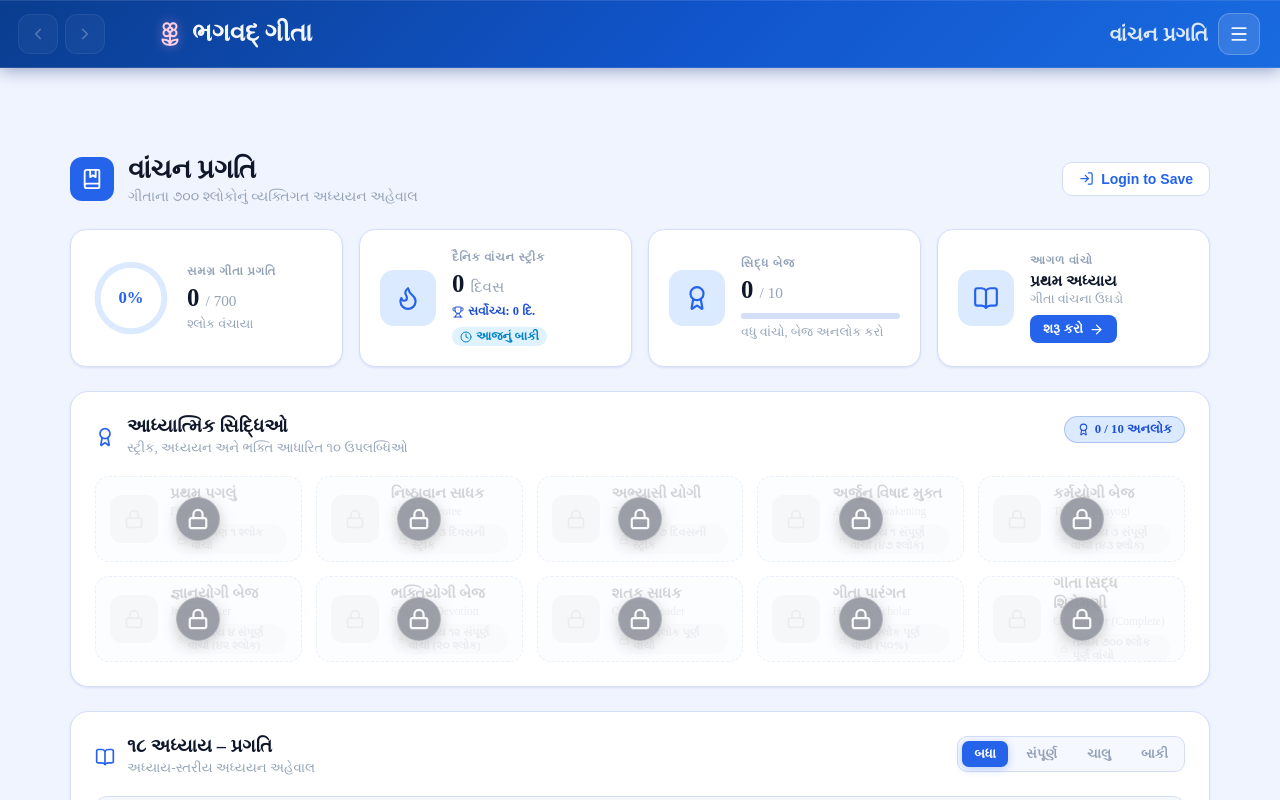
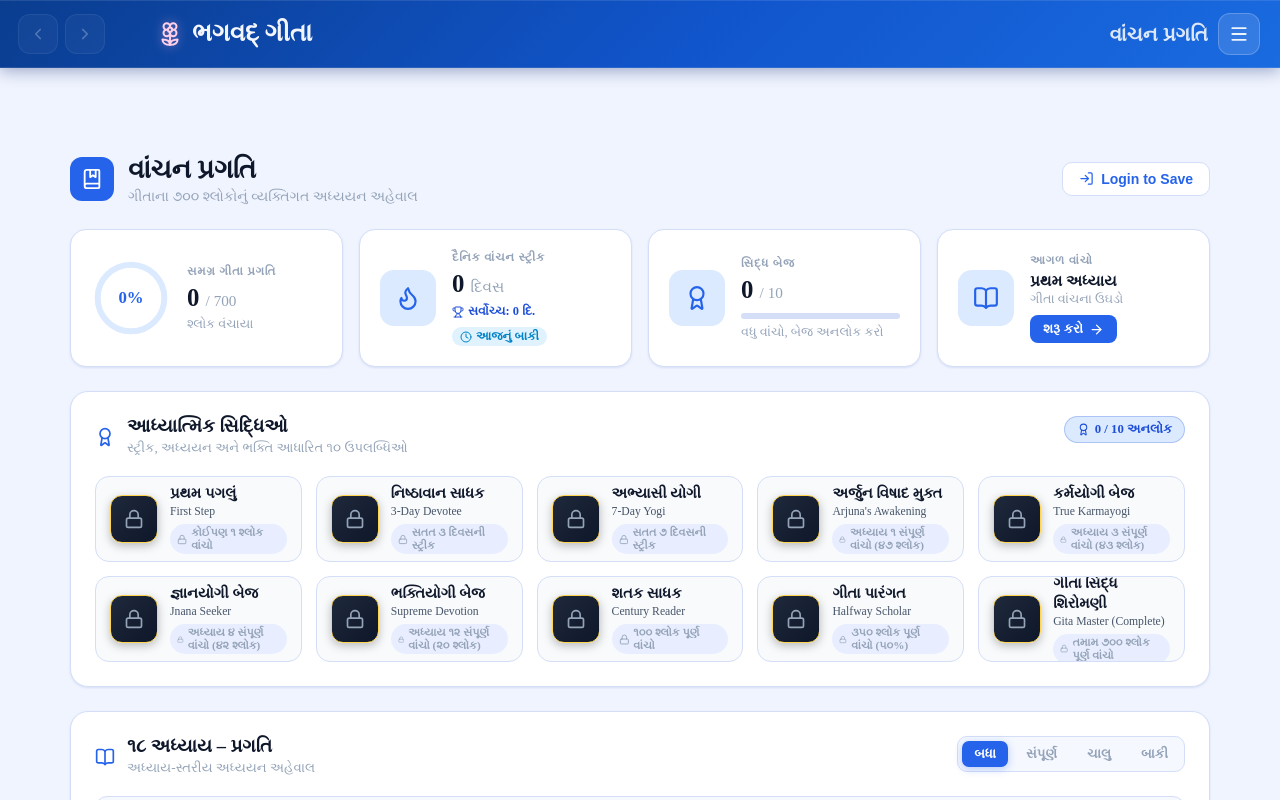
Before and after one commit to aambaliyamanav-star/bhagavad-gita-website, a React (Vite) app in the folder frontend/: page /reading-tracker in a window 1280 px wide. Shown: the top 800 px of the page. Built offline with nearby package versions, Linux system fonts and the light colour scheme.

Commit message:
fix(badges): make locked badges clear and fully readable with golden lock emblem

```diff
--- a/frontend/src/pages/QuizAchievements.css
+++ b/frontend/src/pages/QuizAchievements.css
@@ -373,78 +373,61 @@
   background: linear-gradient(90deg, #3b82f6, #1d4ed8, #0ea5e9);
 }
 
-/* Locked Card Styling - Faint Box */
+/* Locked Card Styling - Solid, Clear & Elegant */
 .qa-badge-card.locked {
-  background: rgba(241, 245, 249, 0.45) !important;
-  border: 1.5px dashed rgba(148, 163, 184, 0.6) !important;
-  opacity: 0.45 !important;
-  box-shadow: none !important;
+  background: rgba(248, 250, 252, 0.95);
+  border: 1.5px solid rgba(203, 213, 225, 0.9);
+  box-shadow: 0 2px 8px rgba(0, 0, 0, 0.04);
   position: relative;
 }
 
 [data-theme="dark"] .qa-badge-card.locked,
 .dark .qa-badge-card.locked {
-  background: rgba(15, 23, 42, 0.25) !important;
-  border: 1.5px dashed rgba(71, 85, 105, 0.6) !important;
-  opacity: 0.42 !important;
-}
-
-.qa-badge-card.locked .qa-badge-top-row,
-.qa-badge-card.locked .qa-badge-icon-holder,
-.qa-badge-card.locked .qa-badge-info,
-.qa-badge-card.locked .qa-badge-footer {
-  opacity: 0.3 !important;
-  filter: grayscale(0.9);
+  background: rgba(15, 23, 42, 0.85);
+  border: 1.5px solid rgba(51, 65, 85, 0.85);
+  box-shadow: 0 4px 12px rgba(0, 0, 0, 0.25);
 }
 
 .qa-badge-card.locked:hover {
-  opacity: 0.75 !important;
-  transform: translateY(-2px);
-  border-color: #3b82f6 !important;
+  border-color: #60a5fa;
+  transform: translateY(-3px);
+  box-shadow: 0 8px 20px rgba(37, 99, 235, 0.12);
 }
 
-/* Big Professional Centered Lock Overlay */
-.qa-badge-locked-overlay {
-  position: absolute;
-  inset: 0;
+/* Big Professional Gold Lock Emblem in Disc */
+.qa-badge-icon-disc.locked {
+  width: 48px;
+  height: 48px;
+  border-radius: 50%;
+  background: linear-gradient(135deg, #1e293b 0%, #0f172a 100%);
+  border: 2px solid #ffd54f;
+  box-shadow: 0 4px 14px rgba(0, 0, 0, 0.25),
+              0 0 10px rgba(255, 213, 79, 0.2);
   display: flex;
   align-items: center;
   justify-content: center;
-  pointer-events: none;
-  z-index: 3;
+  color: #ffd54f;
+  transition: all 0.25s ease;
 }
 
-.qa-badge-locked-emblem {
-  width: 54px;
-  height: 54px;
-  border-radius: 50%;
-  background: rgba(15, 23, 42, 0.85);
-  border: 2px solid rgba(255, 255, 255, 0.24);
-  box-shadow: 0 6px 20px rgba(0, 0, 0, 0.5);
-  -webkit-backdrop-filter: blur(4px);
-  backdrop-filter: blur(4px);
-  display: flex;
-  align-items: center;
-  justify-content: center;
-  color: #f1f5f9;
-  transition: transform 0.22s ease, background 0.22s ease, border-color 0.22s ease, color 0.22s ease;
+[data-theme="dark"] .qa-badge-icon-disc.locked,
+.dark .qa-badge-icon-disc.locked {
+  background: linear-gradient(135deg, #1e293b 0%, #0b132b 100%);
+  border-color: #ffd54f;
+  color: #ffd54f;
+  box-shadow: 0 4px 14px rgba(0, 0, 0, 0.4),
+              0 0 12px rgba(255, 213, 79, 0.25);
 }
 
-.qa-badge-card.locked:hover .qa-badge-locked-emblem {
-  transform: scale(1.12);
-  background: rgba(30, 58, 138, 0.92);
-  border-color: rgba(96, 165, 250, 0.8);
-  color: #ffd54f;
-  box-shadow: 0 8px 24px rgba(37, 99, 235, 0.5);
+.qa-badge-card.locked:hover .qa-badge-icon-disc.locked {
+  transform: scale(1.1);
+  border-color: #ffe082;
+  color: #ffe082;
+  box-shadow: 0 6px 18px rgba(255, 213, 79, 0.45);
 }
 
 .qa-locked-disc-icon {
-  color: #94a3b8;
-}
-
-[data-theme="dark"] .qa-locked-disc-icon,
-.dark .qa-locked-disc-icon {
-  color: #64748b;
+  color: #ffd54f;
 }
 
 /* Card Top Row */
@@ -560,18 +543,6 @@
 
 .qa-badge-card:hover .qa-badge-icon-disc {
   transform: scale(1.08);
-}
-
-.qa-badge-card.locked .qa-badge-icon-disc {
-  background: #cbd5e1 !important;
-  color: #64748b;
-  box-shadow: none;
-}
-
-[data-theme="dark"] .qa-badge-card.locked .qa-badge-icon-disc,
-.dark .qa-badge-card.locked .qa-badge-icon-disc {
-  background: #1e293b !important;
-  color: #475569;
 }
 
 /* Badge Info Typography */
--- a/frontend/src/pages/QuizAchievements.jsx
+++ b/frontend/src/pages/QuizAchievements.jsx
@@ -320,22 +320,22 @@ export default function QuizAchievements() {
                   {/* Badge Icon */}
                   <div className="qa-badge-icon-holder">
                     <div
-                      className="qa-badge-icon-disc"
+                      className={`qa-badge-icon-disc ${isUnlocked ? "unlocked" : "locked"}`}
                       style={{
                         background: isUnlocked
                           ? badge.gradient
-                          : "var(--qa-locked-icon-bg, #1e293b)",
+                          : undefined,
                       }}
                     >
                       {isUnlocked ? (
-                        renderBadgeIcon(badge.icon, 20)
+                        renderBadgeIcon(badge.icon, 22)
                       ) : (
-                        <Lock size={18} className="qa-locked-disc-icon" />
+                        <Lock size={22} strokeWidth={2.4} className="qa-locked-disc-icon" />
                       )}
                     </div>
                   </div>
 
-                  {/* Badge Info */}
+                  {/* Badge Info - 100% Clear & Unblocked */}
                   <div className="qa-badge-info">
                     <h3 className="qa-badge-title">{badge.title}</h3>
                     <p className="qa-badge-description">
@@ -355,7 +355,7 @@ export default function QuizAchievements() {
                             <strong>કુલ {badge.count} વખત પ્રાપ્ત</strong>
                           ) : (
                             <span className="qa-locked-text">
-                              <Lock size={12} /> હજી પ્રાપ્ત થયું નથી
+                              <Lock size={12} /> અનલોક કરવા ક્વિઝ રમો
                             </span>
                           )}
                         </span>
@@ -382,15 +382,6 @@ export default function QuizAchievements() {
                       </div>
                     )}
                   </div>
-
-                  {/* Big Professional Centered Lock Overlay for locked cards */}
-                  {!isUnlocked && (
-                    <div className="qa-badge-locked-overlay">
-                      <div className="qa-badge-locked-emblem">
-                        <Lock size={26} strokeWidth={2.4} className="qa-big-lock-icon" />
-                      </div>
-                    </div>
-                  )}
                 </div>
               );
             })}
--- a/frontend/src/pages/ReadingTracker.css
+++ b/frontend/src/pages/ReadingTracker.css
@@ -527,67 +527,48 @@
 }
 
 .rt-badge-card.rt-badge-locked {
-  background: rgba(240, 244, 255, 0.45);
-  border: 1.5px dashed var(--rt-border);
-  opacity: 0.5;
+  background: rgba(248, 250, 252, 0.95);
+  border: 1.5px solid var(--rt-border);
   position: relative;
 }
 
 [data-theme="dark"] .rt-badge-card.rt-badge-locked {
-  background: rgba(15, 23, 42, 0.35);
-  border: 1.5px dashed rgba(100, 116, 139, 0.4);
-  opacity: 0.48;
+  background: rgba(15, 23, 42, 0.85);
+  border: 1.5px solid var(--rt-border);
 }
 
 .rt-badge-card.rt-badge-locked .rt-badge-icon {
-  opacity: 0.35;
-  filter: grayscale(0.9);
+  background: linear-gradient(135deg, #1e293b 0%, #0f172a 100%);
+  border: 1.5px solid #ffd54f;
+  box-shadow: 0 3px 10px rgba(0, 0, 0, 0.25);
+  color: #ffd54f;
 }
 
-.rt-badge-card.rt-badge-locked .rt-badge-info {
-  opacity: 0.35;
-  filter: grayscale(0.85);
+[data-theme="dark"] .rt-badge-card.rt-badge-locked .rt-badge-icon {
+  background: linear-gradient(135deg, #1e293b 0%, #0b132b 100%);
+  border-color: #ffd54f;
+  color: #ffd54f;
+}
+
+.rt-badge-card.rt-badge-locked .rt-badge-name {
+  color: var(--rt-text-primary);
+  font-weight: 700;
+}
+
+.rt-badge-card.rt-badge-locked .rt-badge-sub {
+  color: var(--rt-text-secondary);
 }
 
 .rt-badge-card.rt-badge-locked:hover {
-  opacity: 0.78;
   transform: translateY(-2px);
   border-color: var(--rt-blue-mid);
+  box-shadow: var(--rt-shadow-sm);
 }
 
-/* Big Professional Centered Lock Overlay */
-.rt-badge-locked-overlay {
-  position: absolute;
-  inset: 0;
-  display: flex;
-  align-items: center;
-  justify-content: center;
-  pointer-events: none;
-  z-index: 2;
-}
-
-.rt-badge-locked-emblem {
-  width: 44px;
-  height: 44px;
-  border-radius: 50%;
-  background: rgba(15, 23, 42, 0.82);
-  border: 1.5px solid rgba(255, 255, 255, 0.22);
-  box-shadow: 0 4px 14px rgba(0, 0, 0, 0.4);
-  -webkit-backdrop-filter: blur(4px);
-  backdrop-filter: blur(4px);
-  display: flex;
-  align-items: center;
-  justify-content: center;
-  color: #f1f5f9;
-  transition: transform 0.22s ease, background 0.22s ease, border-color 0.22s ease, color 0.22s ease;
-}
-
-.rt-badge-card.rt-badge-locked:hover .rt-badge-locked-emblem {
-  transform: scale(1.12);
-  background: rgba(30, 58, 138, 0.9);
-  border-color: rgba(96, 165, 250, 0.7);
-  color: #ffd54f;
-  box-shadow: 0 6px 18px rgba(37, 99, 235, 0.45);
+.rt-badge-card.rt-badge-locked:hover .rt-badge-icon {
+  transform: scale(1.08);
+  border-color: #ffe082;
+  box-shadow: 0 4px 14px rgba(255, 213, 79, 0.35);
 }
 
 .rt-badge-icon {
--- a/frontend/src/pages/ReadingTracker.jsx
+++ b/frontend/src/pages/ReadingTracker.jsx
@@ -389,15 +389,7 @@ function ReadingTracker() {
                       : <span className="rt-badge-tag rt-tag-locked"><Lock size={11} /> {badge.criteriaText}</span>
                     }
                   </div>
-                  {isUnlocked ? (
-                    <div className="rt-badge-shimmer" />
-                  ) : (
-                    <div className="rt-badge-locked-overlay">
-                      <div className="rt-badge-locked-emblem">
-                        <Lock size={22} strokeWidth={2.4} className="rt-big-lock-icon" />
-                      </div>
-                    </div>
-                  )}
+                  {isUnlocked && <div className="rt-badge-shimmer" />}
                 </div>
               );
             })}
```
